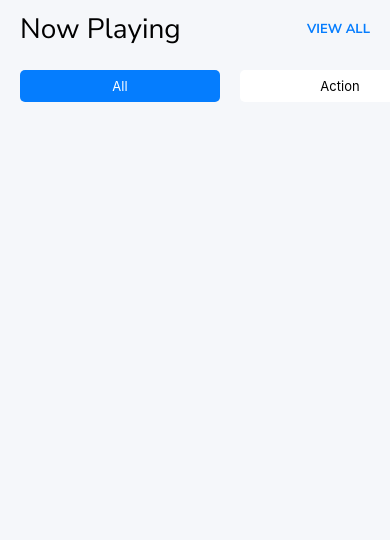
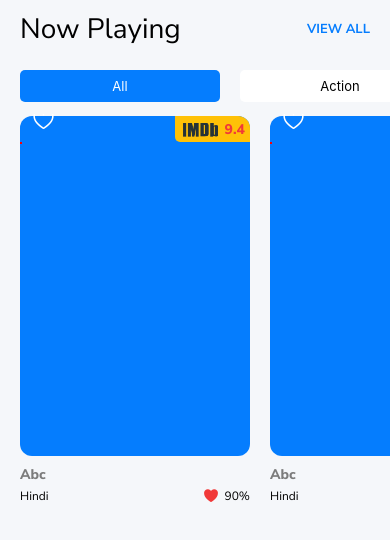
Before and after one commit to jaypithava/Movie_App_React_Native, a React Native app: screen /home in a window 390 px wide. Shown: the top 540 px of the page. Built offline with nearby package versions, Linux system fonts and the light colour scheme.

Commit message:
like and dislike , cardview added

```diff
--- /dev/null
+++ b/src/components/MovieCard.js
@@ -0,0 +1,99 @@
+import { View, Text, StyleSheet, TouchableOpacity, Image, TouchableNativeFeedback } from "react-native";
+import React , {useState} from "react";
+import Colors from "../constants/Colors";
+import Fonts from "../constants/Fonts";
+import Images from "../constants/Images";
+import { Ionicons } from "@expo/vector-icons";
+
+const MovieCard = () => {
+    const [liked, setLiked] = useState(false)
+  return (
+    <TouchableOpacity>
+      <View style={styles.container}>
+        <View style={styles.imdbContainer}>
+          <Image source={Images.IMDB}  style={styles.imdbImage}/>
+          <Text style={styles.imdbRating}>9.4</Text>
+        </View>
+        <TouchableNativeFeedback onPress={() => setLiked(!liked)}>
+            <Ionicons
+            name={liked ? "heart" : "heart-outline"}
+            size={25}
+            color={liked ? Colors.HEART : Colors.WHITE}
+            style={{position: 'absolute', bottom:10, left: 10}}
+            />
+        </TouchableNativeFeedback>
+      </View>
+      <View>
+        <Text style={styles.movieTitle} numberOfLines={3}>
+          Abc
+        </Text>
+        <View style={styles.movieSubTitleContainer}>
+          <Text style={styles.movieSubTitle}>Hindi</Text>
+          <View style={styles.rowAndCenter}>
+            <Ionicons
+              name='heart'
+              size={17}
+              color={Colors.HEART}
+              style={{ marginRight: 5 }}
+            />
+            <Text style={styles.movieSubTitle}>90%</Text>
+          </View>
+        </View>
+      </View>
+    </TouchableOpacity>
+  );
+};
+
+const styles = StyleSheet.create({
+  container: {
+    backgroundColor: Colors.ACTIVE,
+    height: 340,
+    width: 230,
+    borderRadius: 12,
+    elevation: 5,
+    marginVertical: 2,
+  },
+  movieTitle: {
+    fontFamily: Fonts.EXTRA_BOLD,
+    color: Colors.GRAY,
+    paddingVertical: 2,
+    marginTop: 5,
+    width: 230,
+  },
+  movieSubTitleContainer: {
+    flexDirection: "row",
+    alignItems: "center",
+    justifyContent: "space-between",
+  },
+  movieSubTitle: {
+    fontSize: 12,
+    fontFamily: Fonts.REGULAR,
+  },
+  rowAndCenter: {
+    flexDirection: "row",
+    alignItems: "center",
+  },
+  imdbContainer: {
+    alignItems: "center",
+    flexDirection: "row",
+    alignSelf : 'flex-end',
+    backgroundColor: Colors.YELLOW,
+    borderBottomLeftRadius : 5,
+    borderTopRightRadius: 12,
+    paddingVertical: 3,
+  },
+  imdbImage: {
+    height: 20,
+    width: 50,
+    borderBottomLeftRadius : 5,
+  },
+  imdbRating: {
+    marginRight:5,
+    color: Colors.HEART,
+    fontSize: 14,
+    fontFamily: Fonts.EXTRA_BOLD,
+
+  },
+});
+
+export default MovieCard;
--- /dev/null
+++ b/src/constants/Images.js
@@ -0,0 +1,3 @@
+export default {
+    IMDB: require('../../assets/images/imdb.png')
+}
--- a/src/screens/HomeScreen.js
+++ b/src/screens/HomeScreen.js
@@ -3,6 +3,7 @@ import React, { useState } from "react";
 import { StyleSheet, Text, View, ScrollView, FlatList } from "react-native";
 import GenreCard from "../components/GenreCard";
 import ItemSeparator from "../components/ItemSeparator";
+import MovieCard from "../components/MovieCard";
 import Colors from "../constants/Colors";
 import Fonts from "../constants/Fonts";
 
@@ -35,10 +36,25 @@ const HomeScreen = () => {
           ListHeaderComponent={() => <ItemSeparator width={20} />}
           ListFooterComponent={() => <ItemSeparator width={20} />}
           keyExtractor={(item) => item}
+          //renderItem is used for the title for api
           renderItem={({ item }) => <GenreCard genreName={item}
           active={item === activeGenres ? true : false}
           onPress={setActiveGenres}
           />
+        }
+        />
+      </View>
+      <View>
+        <FlatList
+          horizontal
+          showsHorizontalScrollIndicator={false}
+          data={Genres}
+          ItemSeparatorComponent={() => <ItemSeparator width={20} />}
+          ListHeaderComponent={() => <ItemSeparator width={20} />}
+          ListFooterComponent={() => <ItemSeparator width={20} />}
+          keyExtractor={(item) => item}
+          //renderItem is used for the title for api
+          renderItem={({ item }) => <MovieCard />
         }
         />
       </View>
```
Also changed, not shown: assets/images/imdb.png (added).
